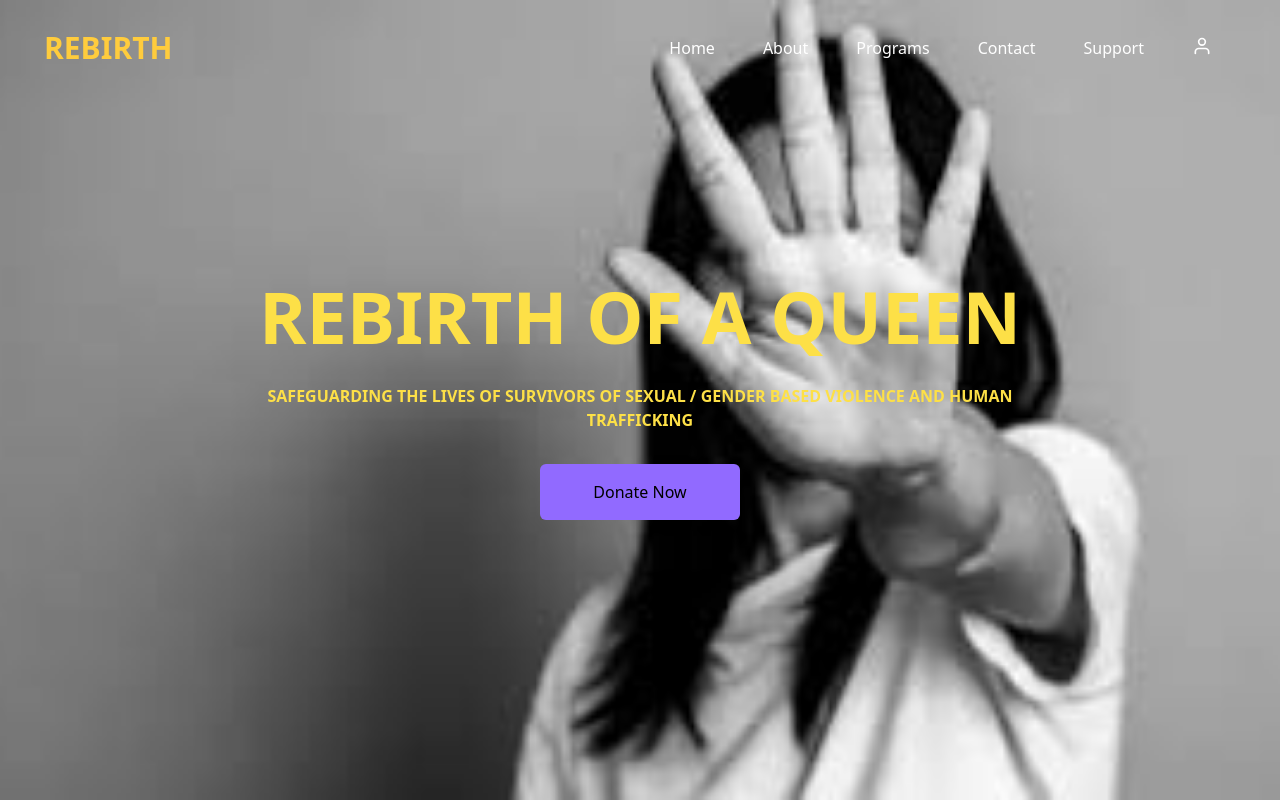
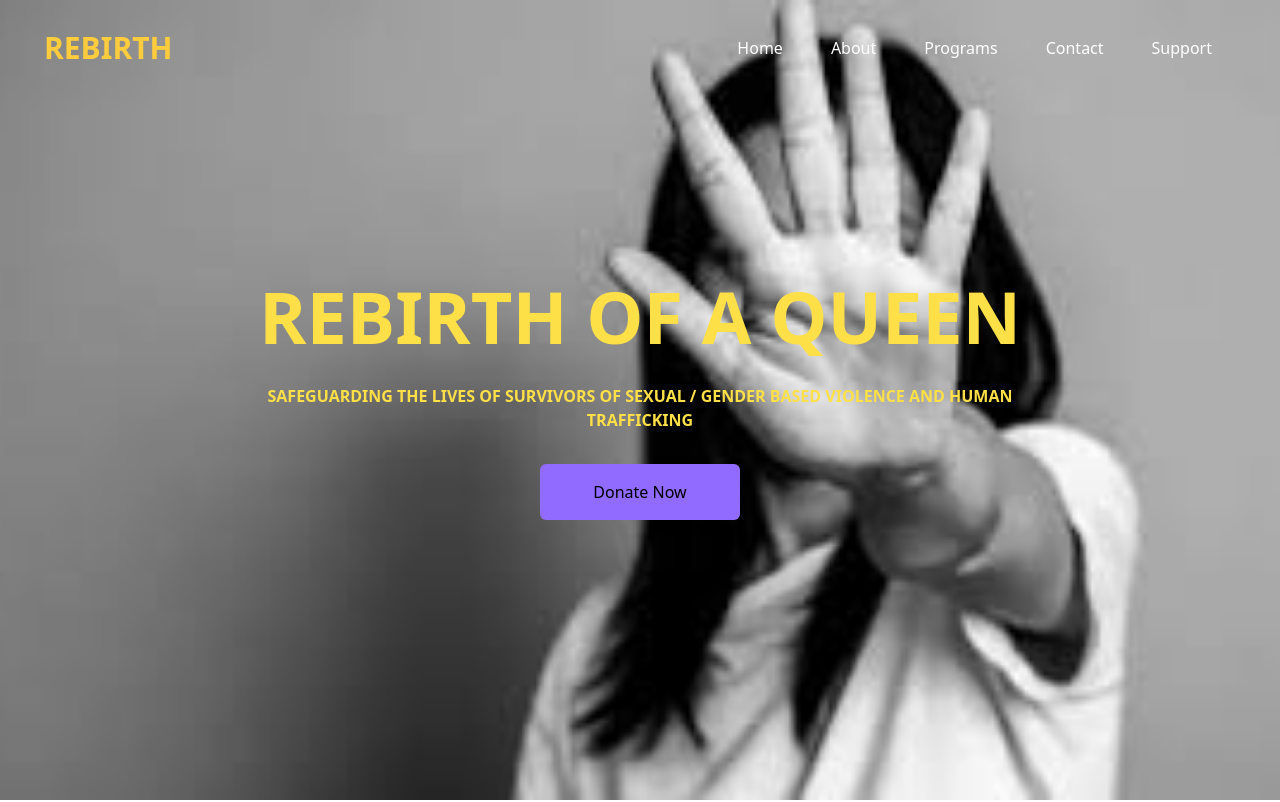
Before and after one commit to Rebirthers-Unite/Rebirth, a React (Vite) app in the folder client/: page / in a window 1280 px wide. Shown: the top 802 px of the page. Built offline with nearby package versions, Linux system fonts and the light colour scheme.

Commit message:
edit navbar and app.jsx files

```diff
--- a/client/src/App.jsx
+++ b/client/src/App.jsx
@@ -4,6 +4,7 @@ import Navbar from './components/Navbar/Navbar'
 import { LandingPage } from './components/LandingPage/LandingPage'
 import { Programs } from './components/OurProgramsPage/Programs'
 import { AboutUs } from './components/AboutUs/AboutUs.jsx'
+import { Support } from './components/Support/Support'
 import Footer from './components/Footer/Footer'
 
 function App() {
@@ -14,6 +15,7 @@ function App() {
         <Route element={<LandingPage/>} path='/' />
         <Route element={<Programs/>} path='programs' />
         <Route element={<AboutUs/>} path='aboutus' />
+        <Route element={<Support/>} path='support' />
     </Routes>
    <Footer/>
    </div>
--- a/client/src/components/Navbar/Navbar.jsx
+++ b/client/src/components/Navbar/Navbar.jsx
@@ -11,8 +11,7 @@ const Navbar = () => {
         <Link className='p-4 hover:text-yellow-300 hover:font-bold' to='/aboutus'> About </Link>
         <Link className='p-4 hover:text-yellow-300 hover:font-bold' to='/programs'> Programs </Link>
         <Link className='p-4 hover:text-yellow-300 hover:font-bold'> Contact </Link>
-        <Link className='p-4 hover:text-yellow-300 hover:font-bold'> Support </Link>
-        <Link className='p-4 hover:text-yellow-300 hover:font-bold'> <FiUser size={20}/> </Link>
+        <Link className='p-4 hover:text-yellow-300 hover:font-bold' to='/support'> Support </Link>
       </ul>
     </div>
   )
```
